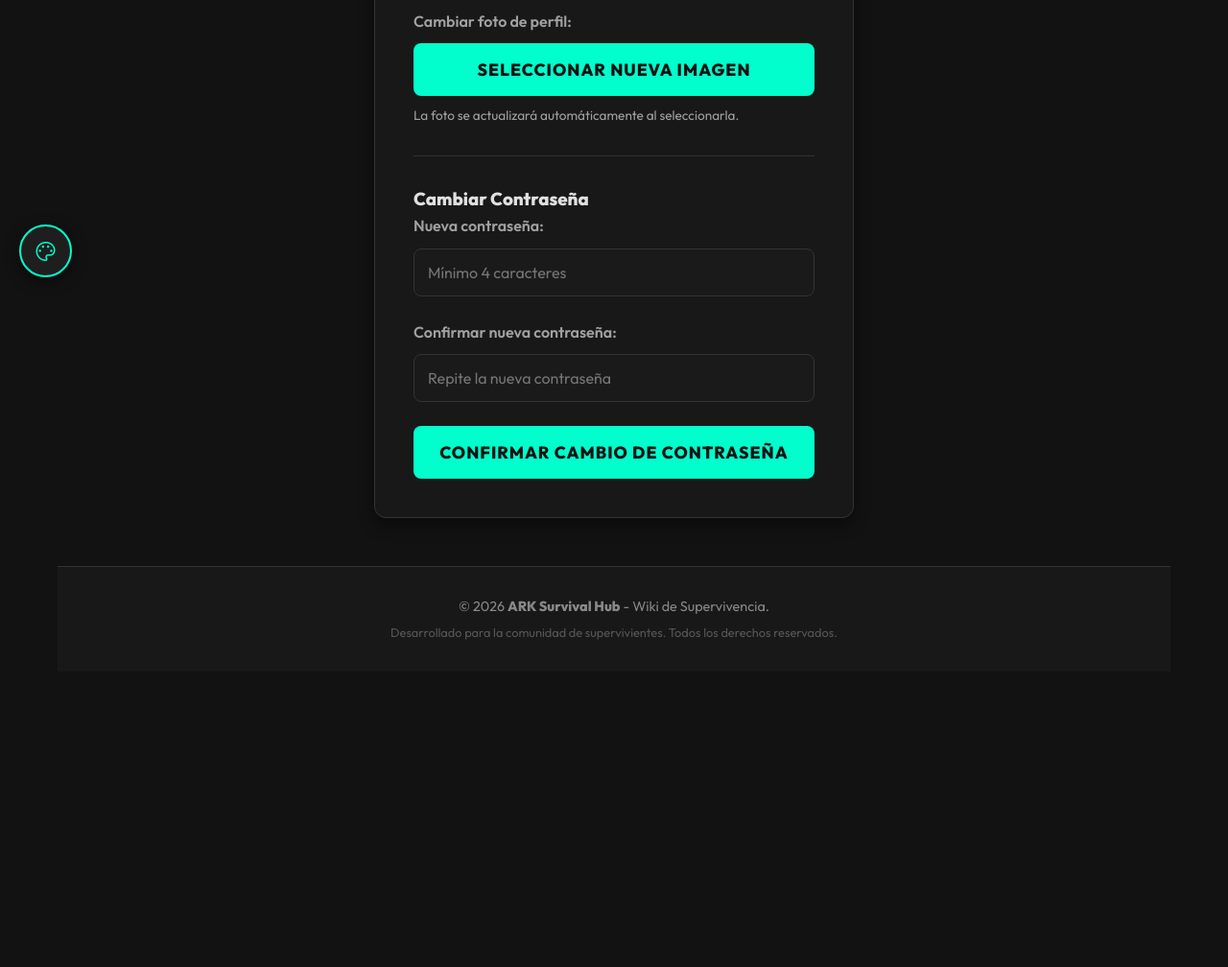
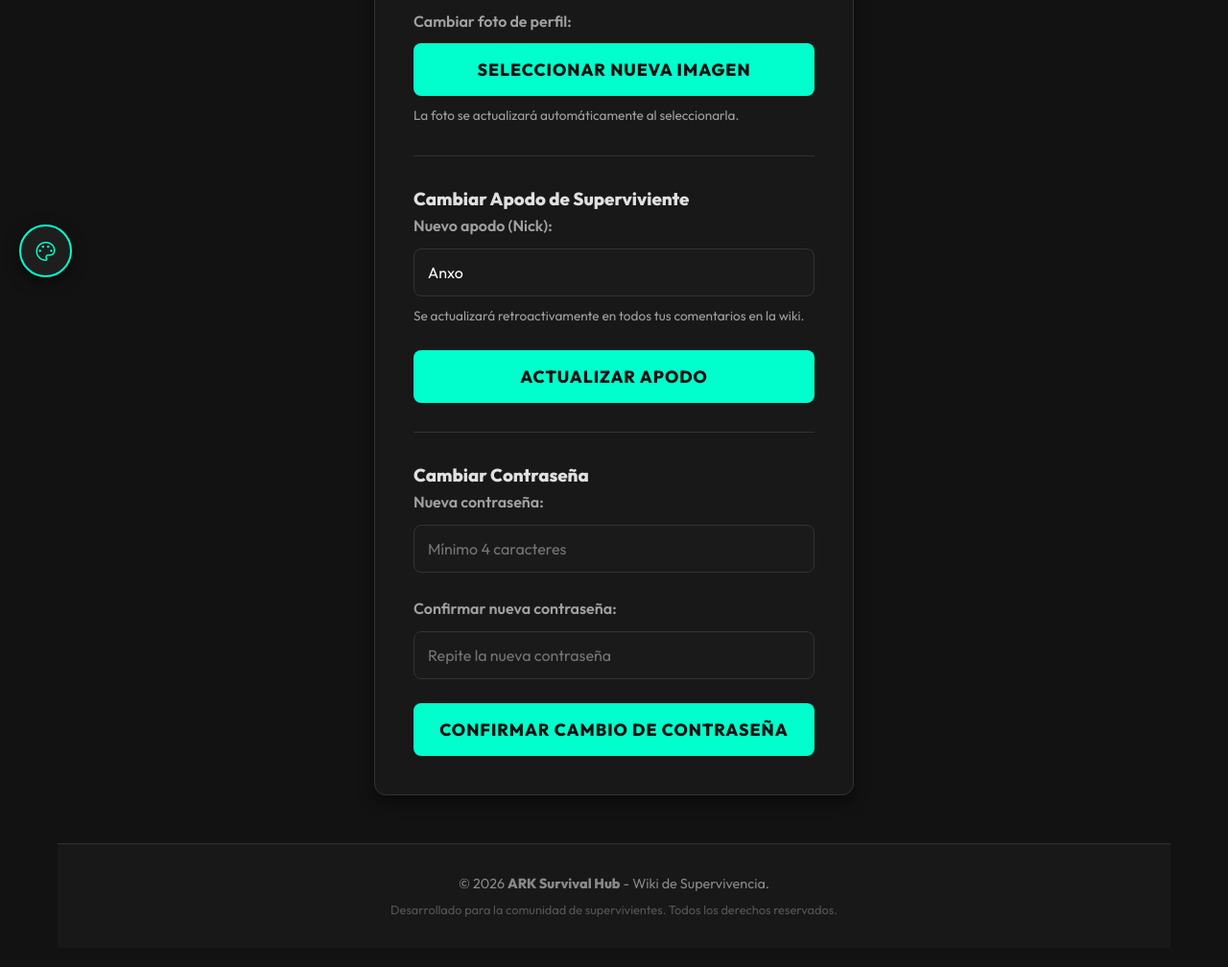
Before and after one commit to AnxoBerjanoRumbo/test-comits, a PHP site: page /perfil.php in a window 1280 px wide. Shown: the part 481-1489 px from the top of the page at 96% size. Before the commit the page ends 1148 px from the top, so only its background shows below. Run offline with PHP 8.4, Linux system fonts and the light colour scheme; a user stored in the database is signed in; data comes from the database, SQL or seed files in the repository.

Commit message:
feat: añadir funcionalidad de cambio de apodo (Nick) con validaciones de seguridad

```diff
--- a/perfil.php
+++ b/perfil.php
@@ -42,6 +42,9 @@ $usuario = $stmt->fetch(PDO::FETCH_ASSOC);
                 if ($_GET['error'] == 'pass_no_coincide') echo "⚠️ Las contraseñas no coinciden.";
                 elseif ($_GET['error'] == 'pass_corta') echo "⚠️ La nueva contraseña debe tener al menos 4 caracteres.";
                 elseif ($_GET['error'] == 'upload') echo "⚠️ Error al subir la imagen. Comprueba que sea un formato válido.";
+                elseif ($_GET['error'] == 'nick_invalido') echo "⚠️ El nuevo apodo está vacío o supera los 25 caracteres.";
+                elseif ($_GET['error'] == 'nick_reservado') echo "⚠️ No puedes usar la palabra 'admin' en tu nombre por seguridad.";
+                elseif ($_GET['error'] == 'nick_en_uso') echo "⚠️ Ese apodo ya pertenece a otro superviviente.";
                 else echo "⚠️ Error al actualizar el perfil.";
                 ?>
             </div>
@@ -74,6 +77,20 @@ $usuario = $stmt->fetch(PDO::FETCH_ASSOC);
 
         <hr class="separador">
 
+        <!-- Formulario para cambiar el Nombre -->
+        <form action="actions/procesar_cambio_nick.php" method="POST" class="form-ark">
+            <input type="hidden" name="csrf_token" value="<?php echo $_SESSION['csrf_token'] ?? ''; ?>">
+            <h3>Cambiar Apodo de Superviviente</h3>
+            <div class="campo">
+                <label>Nuevo apodo (Nick):</label>
+                <input type="text" name="nuevo_nick" placeholder="Introduce tu nuevo nombre..." required maxlength="25" value="<?php echo htmlspecialchars($usuario['nick']); ?>">
+                <small class="texto-auxiliar">Se actualizará retroactivamente en todos tus comentarios en la wiki.</small>
+            </div>
+            <button type="submit" class="boton-insertar">Actualizar Apodo</button>
+        </form>
+
+        <hr class="separador">
+
         <!-- Formulario para la Contraseña -->
         <form action="actions/procesar_password.php" method="POST" class="form-ark">
             <input type="hidden" name="csrf_token" value="<?php echo $_SESSION['csrf_token'] ?? ''; ?>">
```
Also changed, not shown: actions/procesar_cambio_nick.php (added, +53 -0 lines).
